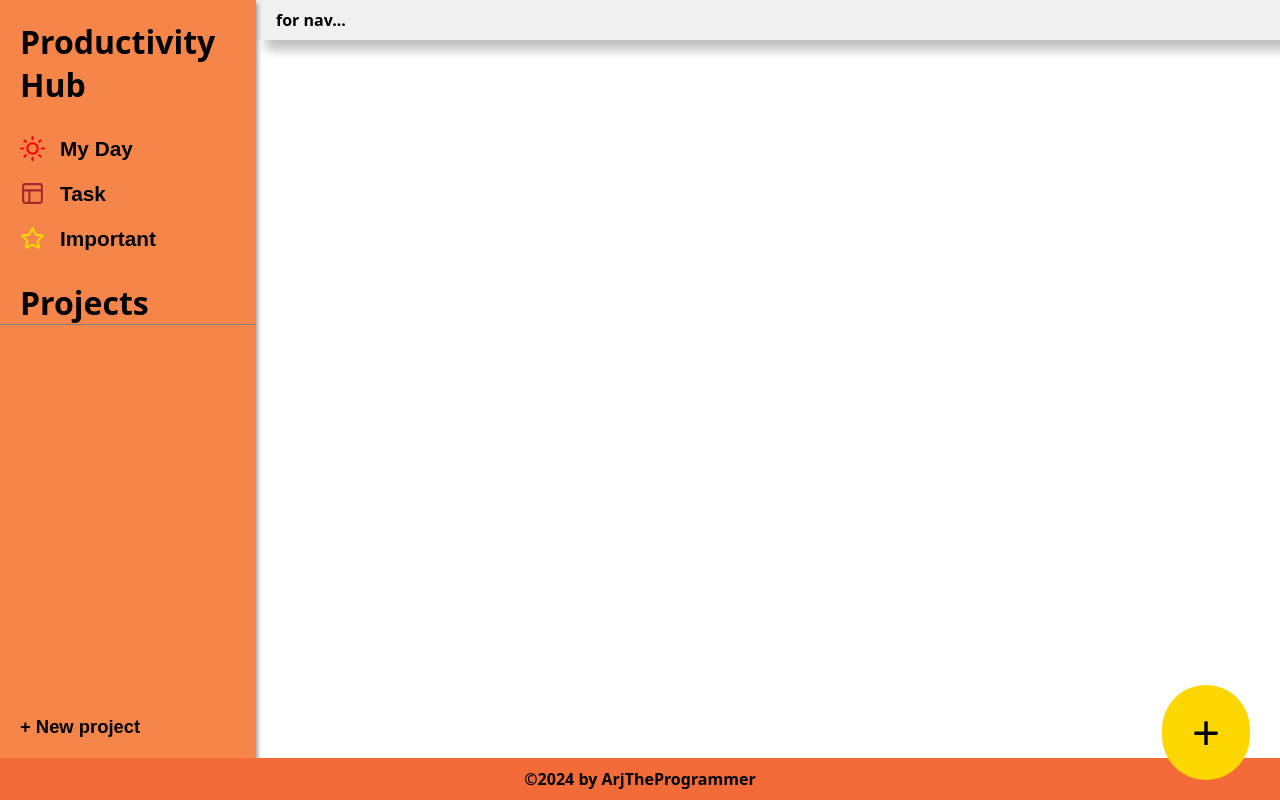
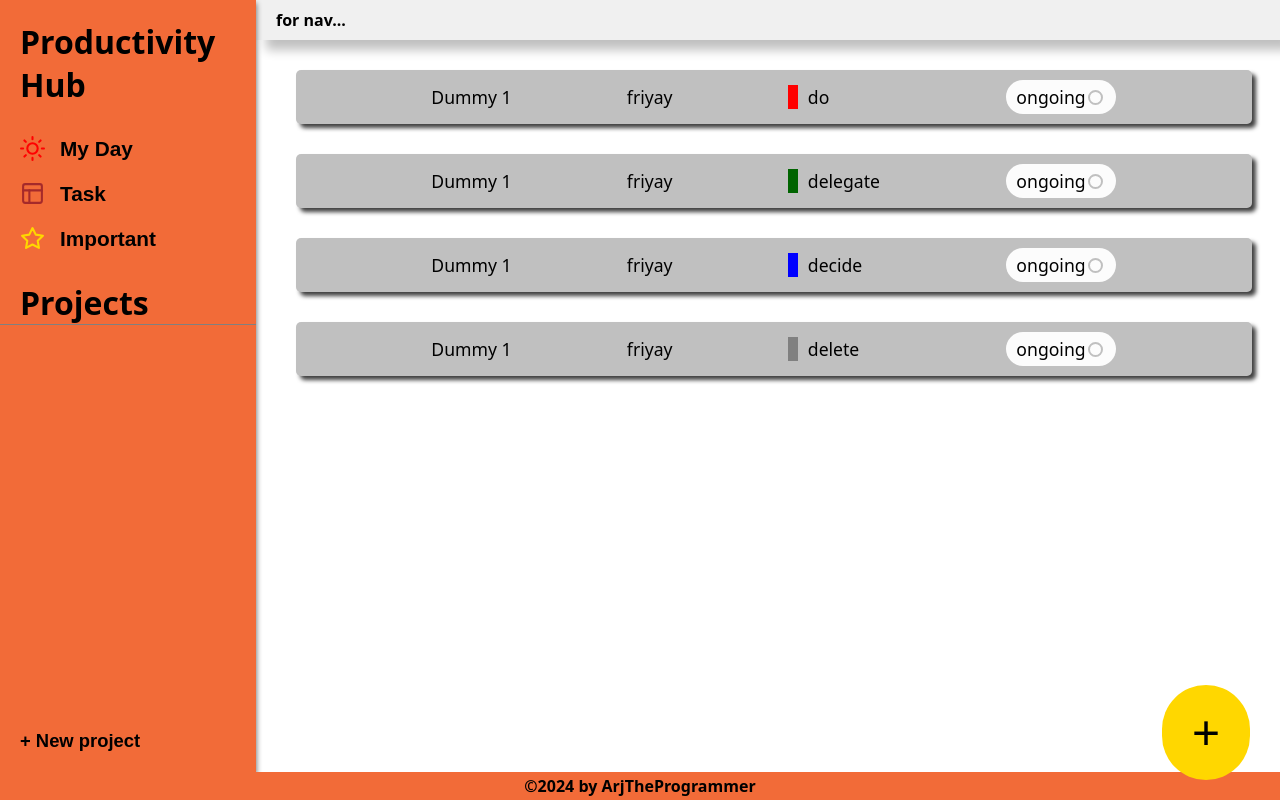
Before and after one commit to ArjTheProgrammer/top-todo-list, a website built with webpack: page src/index.html in a window 1280 px wide. Built offline with nearby package versions, Linux system fonts and the light colour scheme.

Commit message:
Add the cards module then create the task card function that displays task in the main

```diff
--- /dev/null
+++ b/src/components/cards.js
@@ -0,0 +1,44 @@
+import { matrixColors } from "../colors.js";
+const main = document.querySelector("main");
+
+export function taskCard(title, date, prio){
+    const card = document.createElement("div");
+    const titleContainer = document.createElement("span");
+    const dateContainer = document.createElement("span");
+    const prioContainer = document.createElement("span");
+    const statusContainer = document.createElement("div");
+    const statusLabel = document.createElement("span");
+    const statusCheckbox = document.createElement("input");
+    card.className = "task-card";
+    statusCheckbox.setAttribute("type", "checkbox");
+
+    titleContainer.textContent = title;
+    dateContainer.textContent = date;
+    prioContainer.textContent = prio;
+    statusLabel.textContent = "ongoing";
+
+    prioContainer.style.borderLeft = `10px solid ${applyColor(prio, matrixColors)}`;
+
+
+    statusCheckbox.addEventListener("click", () => {
+        statusLabel.textContent = statusCheckbox.checked ? "done" : "ongoing";
+        if (statusLabel.textContent == "done"){
+            statusLabel.style.fontWeight = "700";
+        }
+        else {
+            statusLabel.style.fontWeight = "400";
+        }
+    })
+
+    statusContainer.append(statusLabel);
+    statusContainer.append(statusCheckbox);
+    card.append(titleContainer);
+    card.append(dateContainer);
+    card.append(prioContainer);
+    card.append(statusContainer);
+    main.append(card);
+}
+
+export function applyColor(taskType, colors) {
+    return colors[taskType];
+}
--- a/src/components/taskInputDialog.js
+++ b/src/components/taskInputDialog.js
@@ -122,6 +122,10 @@ export function checkPrio(urgent, important){
 
 let data = [];
 
+closeButton.addEventListener("click", () => {
+    clear();
+})
+
 submitButton.addEventListener("click", () => {
     getInput(taskTitle.value, taskDate.value, checkPrio(urgentCheckbox, importantCheckbox), taskDescription.value);
 });
--- a/src/index.js
+++ b/src/index.js
@@ -1,5 +1,13 @@
 import './style.css';
 import { taskInput } from "./components/taskInputButton.js";
+import { taskCard } from "./components/cards.js";
 
+const dummyTitle = "Dummy 1";
+const dummyDate = "friyay";
+const dummyPrio = "do";
 
+taskCard(dummyTitle, dummyDate, dummyPrio);
+taskCard(dummyTitle, dummyDate, "delegate");
+taskCard(dummyTitle, dummyDate, "decide");
+taskCard(dummyTitle, dummyDate, "delete");
 taskInput();
--- a/src/style.css
+++ b/src/style.css
@@ -25,6 +25,7 @@
 }
 
 button:hover {
+  transition: color 0.3s ease, background-color 0.5s ease;
   cursor: pointer;
 }
 
@@ -59,7 +60,7 @@ footer {
   grid-area: footer;
   justify-content: center;
   background-color: var(--primary-color);
-  padding: 10px 20px;
+  padding: 3px 10px;
 }
 
 header,
@@ -74,7 +75,7 @@ aside {
   padding-top: 20px;
   display: flex;
   flex-direction: column;
-  background-color: var(--primary-color-400);
+  background-color: var(--primary-color);
   box-shadow: 1px 3px 5px var(--neutral-color-600);
 }
 aside > span {
@@ -94,12 +95,11 @@ aside > button {
   font-weight: 750;
   border: none;
   width: 100%;
-  background-color: var(--primary-color-400);
+  background-color: var(--primary-color);
 }
 
 aside > button:hover {
   color: var(--neutral-color-150);
-  background-color: var(--primary-color);
 }
 
 aside > button > svg {
@@ -136,14 +136,9 @@ aside > button > svg {
 
 .project-aside > .project-add:hover {
   color: var(--neutral-color-150);
-  background-color: var(--primary-color);
 }
 
-/*main*/
-main {
-  grid-area: main;
-}
-
+/* task input button*/
 .taskInputButton {
   position: absolute;
   bottom: 0;
@@ -259,3 +254,69 @@ form > :last-child:hover {
   padding: 5px 10px;
   font-weight: 700;
 }
+
+/*main*/
+main {
+  grid-area: main;
+  display: grid;
+  grid-auto-rows: minmax(4rem, 4rem);
+  gap: 20px;
+  align-items: center;
+  margin: 25px 40px;
+}
+
+/*task card*/
+.task-card {
+  background-color: var(--neutral-color-500);
+  padding: 10px 20px;
+  border-radius: 5px;
+  display: flex;
+  justify-content: space-evenly;
+  align-items: center;
+  box-shadow: 4px 4px 4px var(--neutral-color-700);
+  transition: transform 0.3s ease, box-shadow 0.3s ease;
+  width: max(97%, 730px);
+  cursor: pointer;
+}
+
+.task-card:hover {
+  box-shadow: 8px 8px 8px var(--neutral-color-700);
+  transform: translateY(-10px);
+}
+
+.task-card > span {
+  font-size: 1.1rem;
+}
+
+.task-card > div {
+  background-color: var(--neutral-color-150);
+  padding: 5px 0px 5px 10px;
+  width: clamp(100px, 10%, 150px);
+  display: flex;
+  align-items: center;
+  border-radius: 100px;
+  font-size: 1.1rem;
+  gap: 10px;
+  position: relative;
+}
+
+.task-card > div > input[type="checkbox"] {
+  height: 15px;
+  width: 15px;
+  position: absolute;
+  right: 10px;
+  border-radius: 50%;
+  appearance: none;
+  border: 2px solid var(--neutral-color-500);
+  cursor: pointer;
+}
+
+.task-card > div > input[type="checkbox"]:checked {
+  background-color: var(--secondary-color-400);
+  border-color: var(--secondary-color-400);
+}
+
+.task-card > span:nth-child(3) {
+  padding: 0px 10px;
+  width: min(8%);
+}
```
